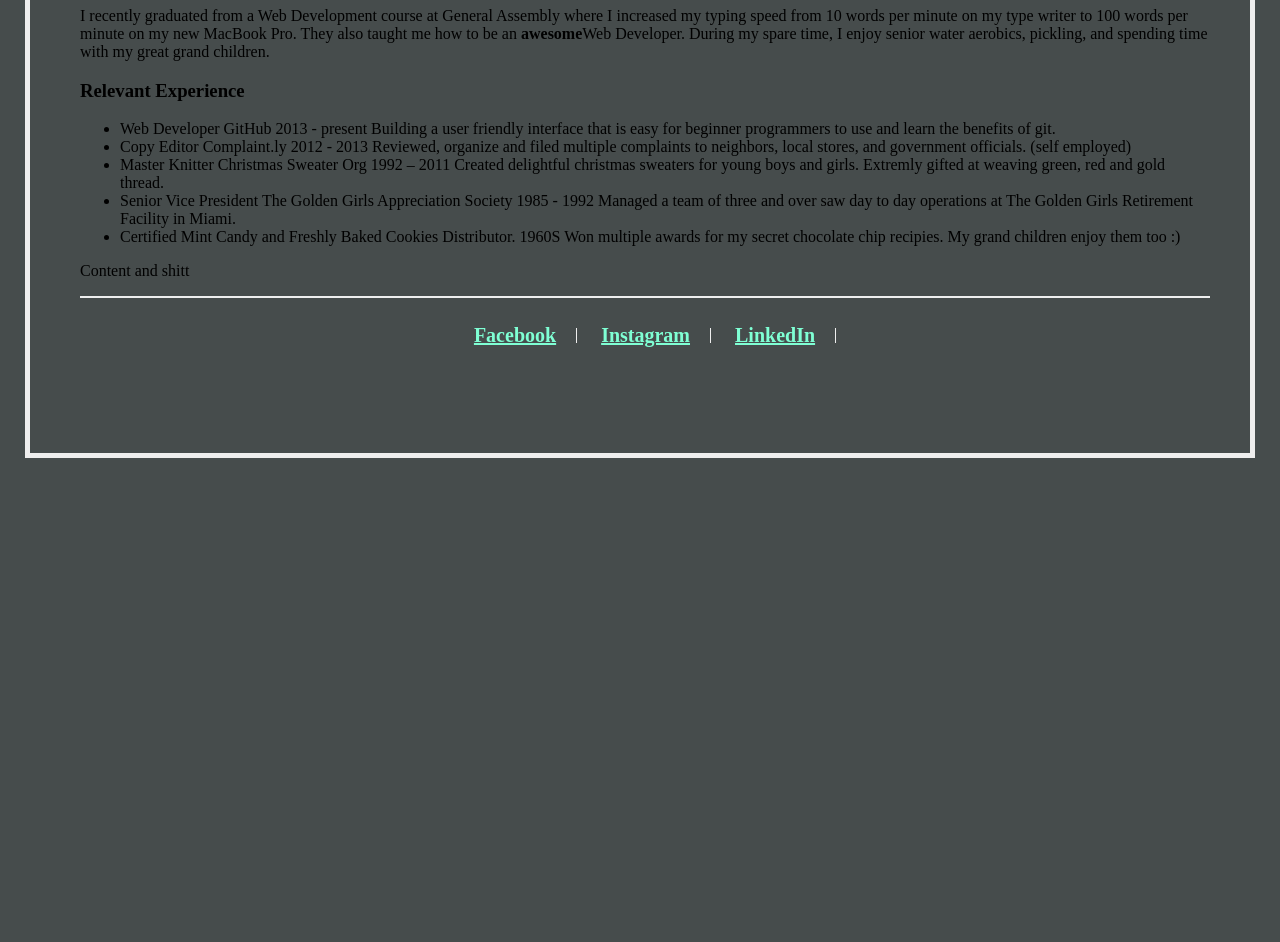
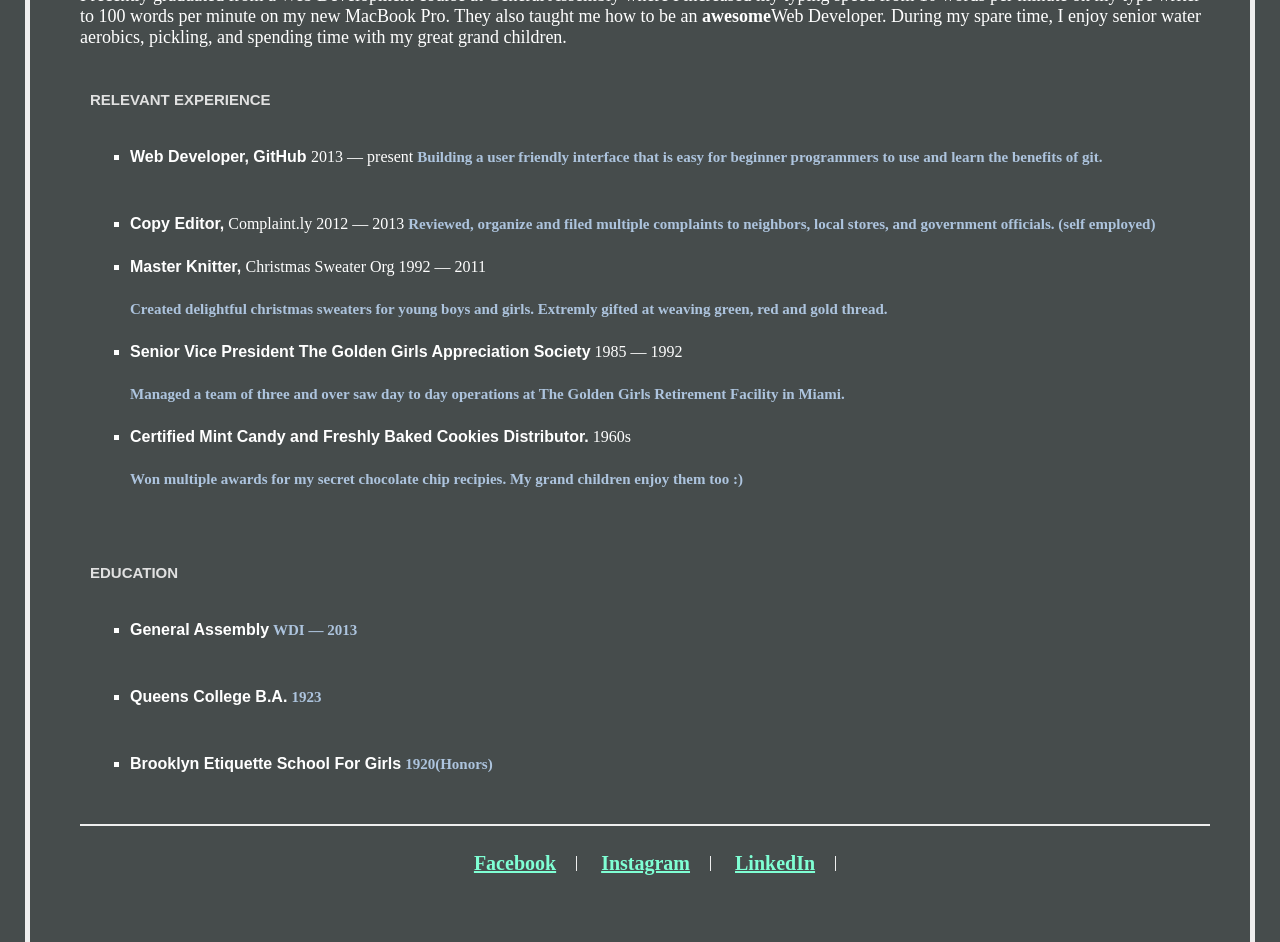
Before and after one commit to joyvaleriee/WendyBitSol--HW-2, a plain HTML site: page index.html in a window 1280 px wide. Shown: the part 317-1259 px from the top of the page. Before the commit the page ends 800 px from the top, so only its background shows below. Drawn offline with Linux system fonts and the light colour scheme.

Commit message:
Updating gh-pages from master branch via GitBot

```diff
--- a/index.html
+++ b/index.html
@@ -22,41 +22,88 @@
         </nav>
     </header>
 
-<summary class="">
+<summary class="summary">
 
-<h1 class="content--__title"> Resume </h1>
+<h2 class="summary summary__title"> Resume </h2>
 
-<p class="content--">
+<p class="summary">
 I recently graduated from a Web Development course at General Assembly where I increased my typing speed from 10 words per minute on my type writer to 100 words per minute on my new MacBook Pro. They also taught me how to be an <strong>awesome</strong>Web Developer. During my spare time, I enjoy senior water aerobics, pickling, and spending time with my great grand children.
 </p>
+
 </summary>
+<main class="content--main">
+    <h3 class="content--main__title">Relevant Experience</h3>
+    <ul>
+        <li>
+        <h4 class="content--main__title--subtitle">
+        Web Developer, GitHub
+        </h4>
 
-<main class="">
-    <h3 class="">Relevant Experience</h3>
-    <ul>
-        <li> Web Developer GitHub 2013 - present
-Building a user friendly interface that is easy for beginner programmers to use and learn the benefits of git.</li>
+        2013 &mdash; present
+        <h5 class="content--main__title--date">
+        Building a user friendly interface that is easy for beginner programmers to use and learn the benefits of git.</h5></li>
 
-    <li>Copy Editor Complaint.ly 2012 - 2013
-Reviewed, organize and filed multiple complaints to neighbors, local stores, and government officials. (self employed)</li>
+    <li>
+        <h4 class="content--main__title--subtitle">
+        Copy Editor,</h4>
+        Complaint.ly
+        2012 &mdash; 2013
+         <h5 class="content--main__title--date">
+        Reviewed, organize and filed multiple complaints to neighbors, local stores, and government officials. (self employed)</h5></li>
 
-<li>Master Knitter Christmas Sweater Org 1992 – 2011
-Created delightful christmas sweaters for young boys and girls. Extremly gifted at weaving green, red and gold thread.</li>
+    <li>
+        <h4 class="content--main__title--subtitle">Master Knitter,
+        </h4>
+        Christmas Sweater Org
+        1992 &mdash; 2011
+         <h5 class="content--main__title--date">
+        Created delightful christmas sweaters for young boys and girls. Extremly gifted at weaving green, red and gold thread.</h5></li>
 
-<li>Senior Vice President The Golden Girls Appreciation Society 1985 - 1992
-Managed a team of three and over saw day to day operations at The Golden Girls Retirement Facility in Miami.</li>
+    <li>
+        <h4 class="content--main__title--subtitle">Senior Vice President The Golden Girls Appreciation Society</h4>
+        1985 &mdash; 1992
+        <h5 class="content--main__title--date">
+        Managed a team of three and over saw day to day operations at The Golden Girls Retirement Facility in Miami.</h5></li>
 
-<li>Certified Mint Candy and Freshly Baked Cookies Distributor. 1960S
-Won multiple awards for my secret chocolate chip recipies. My grand children enjoy them too :)</li>
+    <li>
+        <h4 class="content--main__title--subtitle">Certified Mint Candy and Freshly Baked Cookies Distributor.</h4>
 
+        1960s
+         <h5 class="content--main__title--date">
+        Won multiple awards for my secret chocolate chip recipies. My grand children enjoy them too :) </h5></li>
 
     </ul>
 
 </main>
 
+<section class="content--main">
+    <h3 class="content--main__title">Education</h3>
+    <ul class="">
+        <li>
+            <h4 class="content--main__title--subtitle"> General Assembly</h4>
+            <h5 class="content--main__title--date">WDI &mdash; 2013
+            </h5>
+        </li>
 
- Content and shitt
-</p>
+        <li>
+            <h4 class="content--main__title--subtitle">
+            Queens College B.A.</h4>
+            <h5 class="content--main__title--date">
+            1923
+            </h5>
+
+        </li>
+
+        <li>
+            <h4 class="content--main__title--subtitle">Brooklyn Etiquette School For Girls</h4>
+            <h5 class="content--main__title--date">
+            1920(Honors)
+            </h5>
+        </li>
+
+    </ul>
+</section>
+
 
 <footer>
     <nav class="nav nav--bottomborder">
--- a/styles/main.css
+++ b/styles/main.css
@@ -45,7 +45,7 @@ body {
 	pointer-events:none;
 }
 
-/* styles for .content-bookend */
+/* styles for .content--bookend */
 
 .content--bookend {
 	padding-top: 20px;
@@ -58,3 +58,50 @@ body {
 	text-align: center;
 	margin: 0;
 }
+
+/*styles for .summary aka the resume summary*/
+
+.summary {
+	color: white;
+	padding: 30px, 0;
+	font-size: 18px;
+	font-style: bold;
+}
+
+.summary__title {
+	font-family: arial;
+	font-size: 20px;
+
+}
+ ul {
+ 	list-style-type: square;
+ }
+
+
+.content--main {
+	padding: 10px;
+	color: white;
+
+}
+
+.content--main__title {
+	color: rgb(225,225,225);
+	font-family: arial;
+	font-size: 15px;
+	text-transform: uppercase;
+	font-style: bold;
+}
+
+
+.content--main__title--subtitle {
+	display: inline;
+	font-family: arial;
+	font-style: bold;
+}
+
+.content--main__title--date {
+	display: inline-block;
+	font-size: 15px;
+	color: rgb(173,196,222);
+	padding-top:
+}
```
